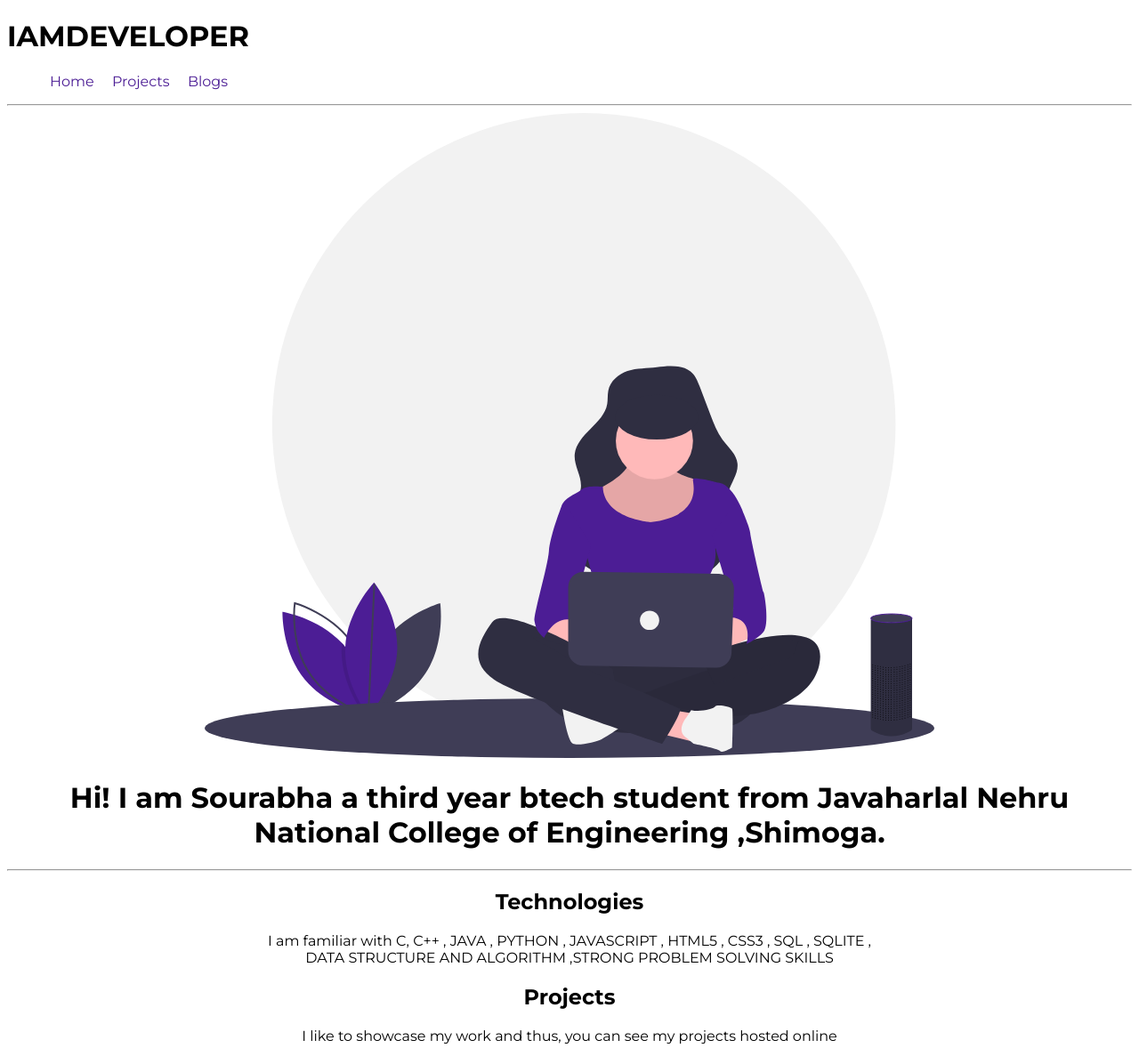
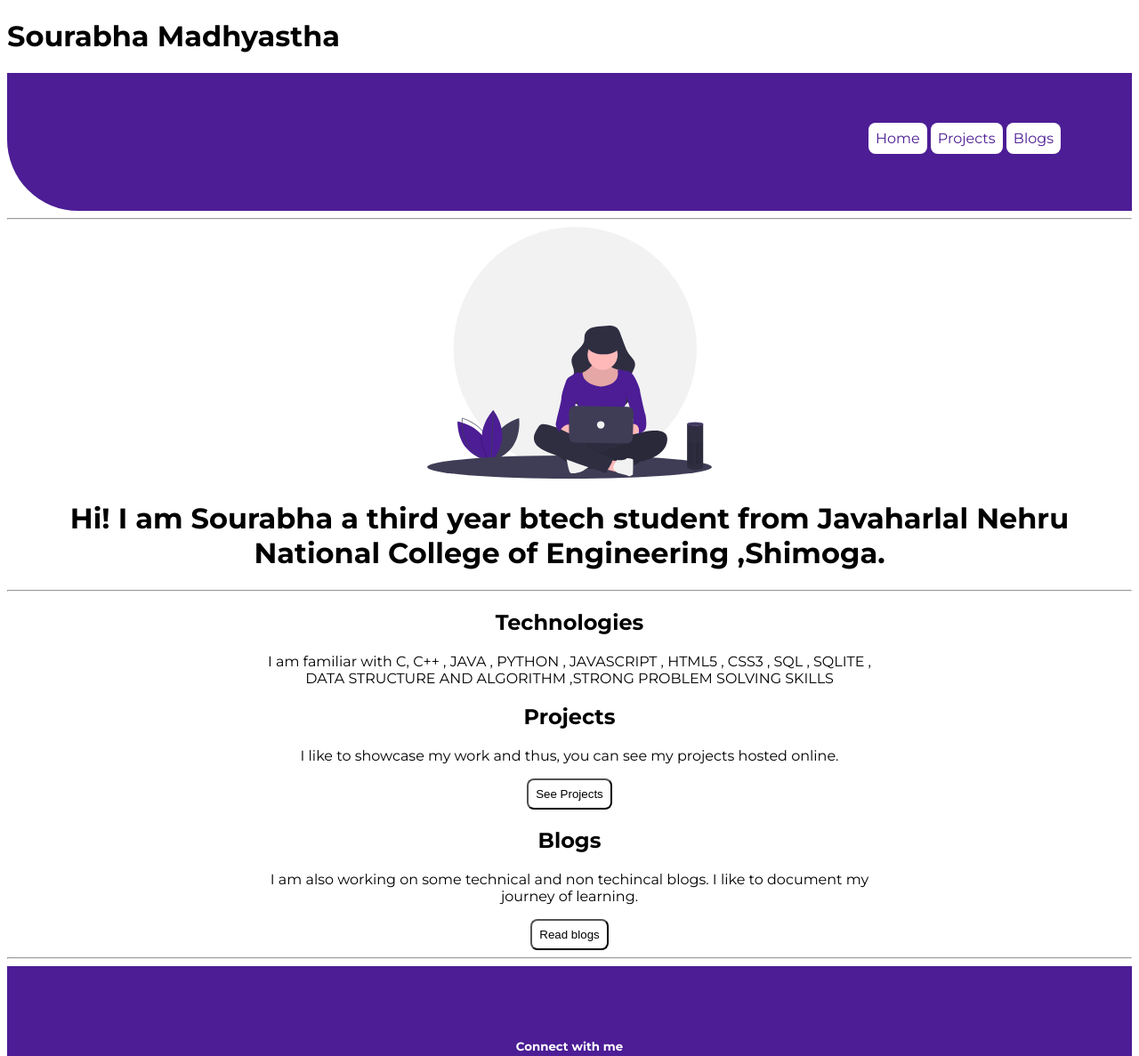
Before and after one commit to sourabha-madhyastha/my-portfolio, a plain HTML site: page index.html in a window 1280 px wide. Shown: the top 1187 px of the page at 89% size. Drawn offline with Linux system fonts and the light colour scheme.

Commit message:
feat : update blog and project page

```diff
--- a/index.html
+++ b/index.html
@@ -7,41 +7,48 @@
         <link href="styles.css" rel="stylesheet"/>
     </head>
     <body>
-        <h1>IAMDEVELOPER</h1>
-        <nav>
-            <ul >
+        <h1>Sourabha Madhyastha</h1>
+        <nav class="top-nav">
+            <ul class="align-to-right">
             <li class="nonbullet-list"> <a class="white-color-button" href=" ">Home</a></li>
 
-            <li class="nonbullet-list"> <a class="white-color-button" href=" ">Projects</a></li>
+            <li class="nonbullet-list"> <a class="white-color-button" href="projects.html " target="_blank">Projects</a></li>
 
-            <li class="nonbullet-list"> <a class="white-color-button" href=" ">Blogs</a></li>
+            <li class="nonbullet-list"> <a class="white-color-button" href="blogs.html " target="_blank">Blogs</a></li>
             </ul>
         </nav>
         <hr>
         <header id="info">
-        <img src="images/undraw_voice_interface_eckp.svg " alt="image of a girl"/>
+        <img id="girl-img"src="images/undraw_voice_interface_eckp.svg " alt="image of a girl"/>
         <h1 >Hi! I am Sourabha a third year btech student from Javaharlal Nehru National College of Engineering ,Shimoga.</h1>
         </header>
         <hr>
 
         <section class="flow-container">
             <h2>Technologies</h2>
-            <p>
+            <p id="tech-info">
                I am familiar with C, C++ , JAVA , PYTHON , JAVASCRIPT , HTML5 , CSS3 , SQL , SQLITE , DATA STRUCTURE AND ALGORITHM ,STRONG PROBLEM SOLVING SKILLS
             </p>
         </section>
 
         <section class="flow-container">
             <h2>Projects</h2>
-            <p>
-                I like to showcase my work and thus, you can see my projects hosted online
+            <p id="project-info">
+                I like to showcase my work and thus, you can see my projects hosted online.
             </p>
+            <form action="projects.html">
+              <input class="btn" type="submit" value="See Projects"/>
+            </form>
         </section>
 
         <section class="flow-container">
             <h2>Blogs</h2>
-            <p>I am also working on some technical and non techincal blogs. I like to document my journey of learning.
+            <p id="blog-info">I am also working on some technical and non techincal blogs. I like to document my journey of learning.
             </p>
+            <form action="blogs.html">
+                <input class="btn" type="submit" value="Read blogs"/>
+            </form>
+
         </section>
 
         <hr>
--- a/styles.css
+++ b/styles.css
@@ -21,6 +21,7 @@ body{
      color:white;
      background-color: var(--primary-color) ;
      padding-top : 5rem;
+
  }
  footer a{
      text-decoration: none;
@@ -47,3 +48,48 @@ body{
     margin:auto;
     text-align: center;
 }
+.off-white-container{
+    max-width:none;
+    margin:auto;
+    text-align: center;
+    ;
+}
+
+.align-to-right{
+    text-align: right;
+    padding-right: 5rem;
+    padding-bottom: 0.5rem;
+
+}
+.top-nav{
+    padding-top:3rem;
+    background-color: var(--primary-color);
+    padding-bottom :3rem ;
+    border-bottom-left-radius:5rem ;
+}
+a:hover{
+  background-color: var(--primary-color);
+  color:white;
+}
+#girl-img{
+    max-width: 20rem;
+}
+#tech-info:hover{
+    background-color: #F3F4F6;
+}
+#project-info:hover{
+    background-color: #F3F4F6;
+}
+#blog-info:hover{
+    background-color: #F3F4F6;
+}
+.btn{
+    border-radius: 00.5rem;
+    background-color: white;
+    padding:0.5rem;
+}
+.btn:hover{
+   background-color: var(--primary-color);
+   color: white;
+   padding: 1rem;
+}
```
Also changed, not shown: blogs.html (added, +12 -0 lines), projects.html (added, +12 -0 lines).
